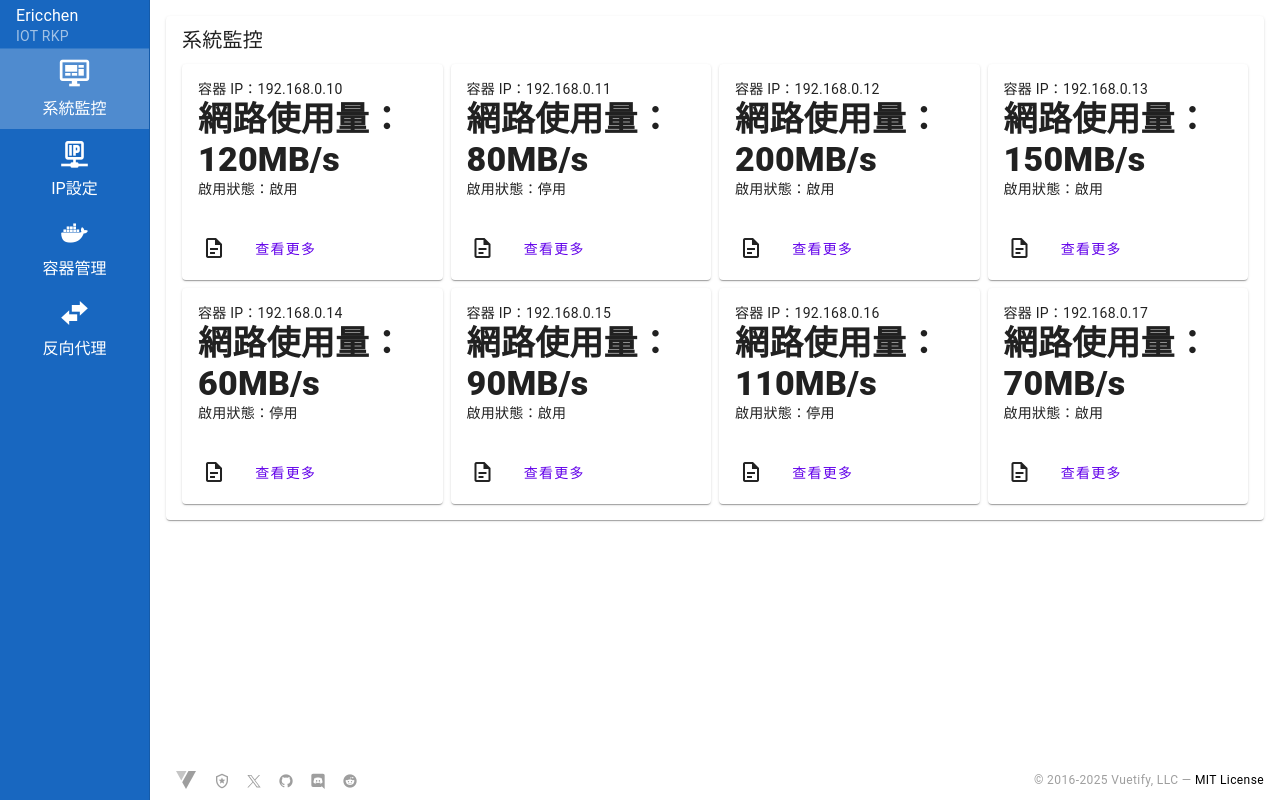
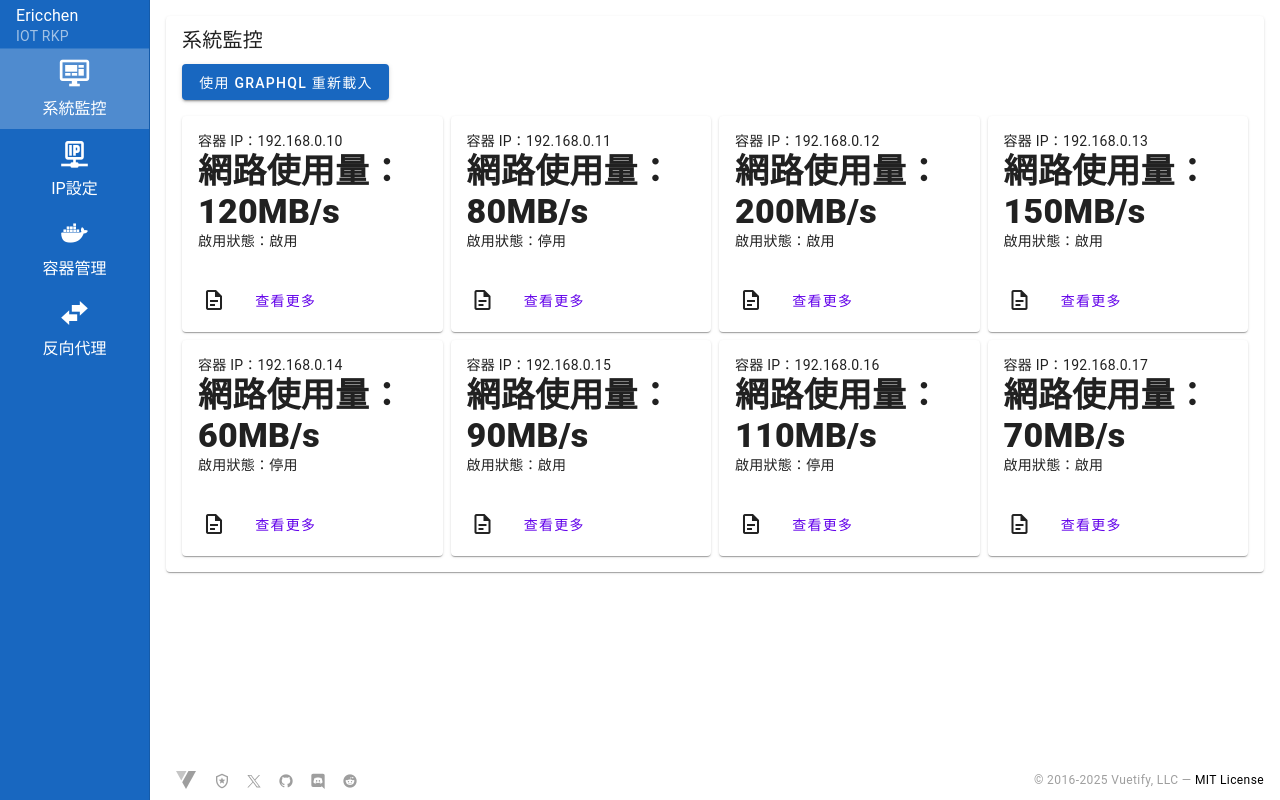
Before and after one commit to Jyunnn/iot_rkpweb, a Vue app: page /SystemMonitoring in a window 1280 px wide. Built offline with nearby package versions, Linux system fonts and the light colour scheme; a small style sheet from the web is missing.

Commit message:
docs: add GraphQL example

```diff
--- a/src/pages/SystemMonitoring.vue
+++ b/src/pages/SystemMonitoring.vue
@@ -3,6 +3,9 @@
     <v-card>
       <v-card-title>系統監控</v-card-title>
       <v-card-text>
+        <v-btn class="mb-4" color="primary" @click="loadSystemsGraphQL">
+          使用 GraphQL 重新載入
+        </v-btn>
         <div class="system-grid">
           <SystemCard
             v-for="(item, index) in systems"
@@ -55,7 +58,7 @@
 <script setup>
   import { ref } from 'vue'
 
-  const systems = [
+  const systems = ref([
     {
       ip: '192.168.0.10',
       networkUsage: '120MB/s',
@@ -96,7 +99,30 @@
       networkUsage: '70MB/s',
       isActive: true,
     },
-  ]
+  ])
+
+  async function loadSystemsGraphQL () {
+    const query = `
+      query {
+        systems {
+          ip
+          networkUsage
+          isActive
+        }
+      }
+    `
+    try {
+      const res = await fetch('/graphql', {
+        method: 'POST',
+        headers: { 'Content-Type': 'application/json' },
+        body: JSON.stringify({ query }),
+      })
+      const { data } = await res.json()
+      systems.value = data?.systems ?? []
+    } catch (error) {
+      console.error(error)
+    }
+  }
 
   const logsDialog = ref(false)
   const logs = ref([])
```
